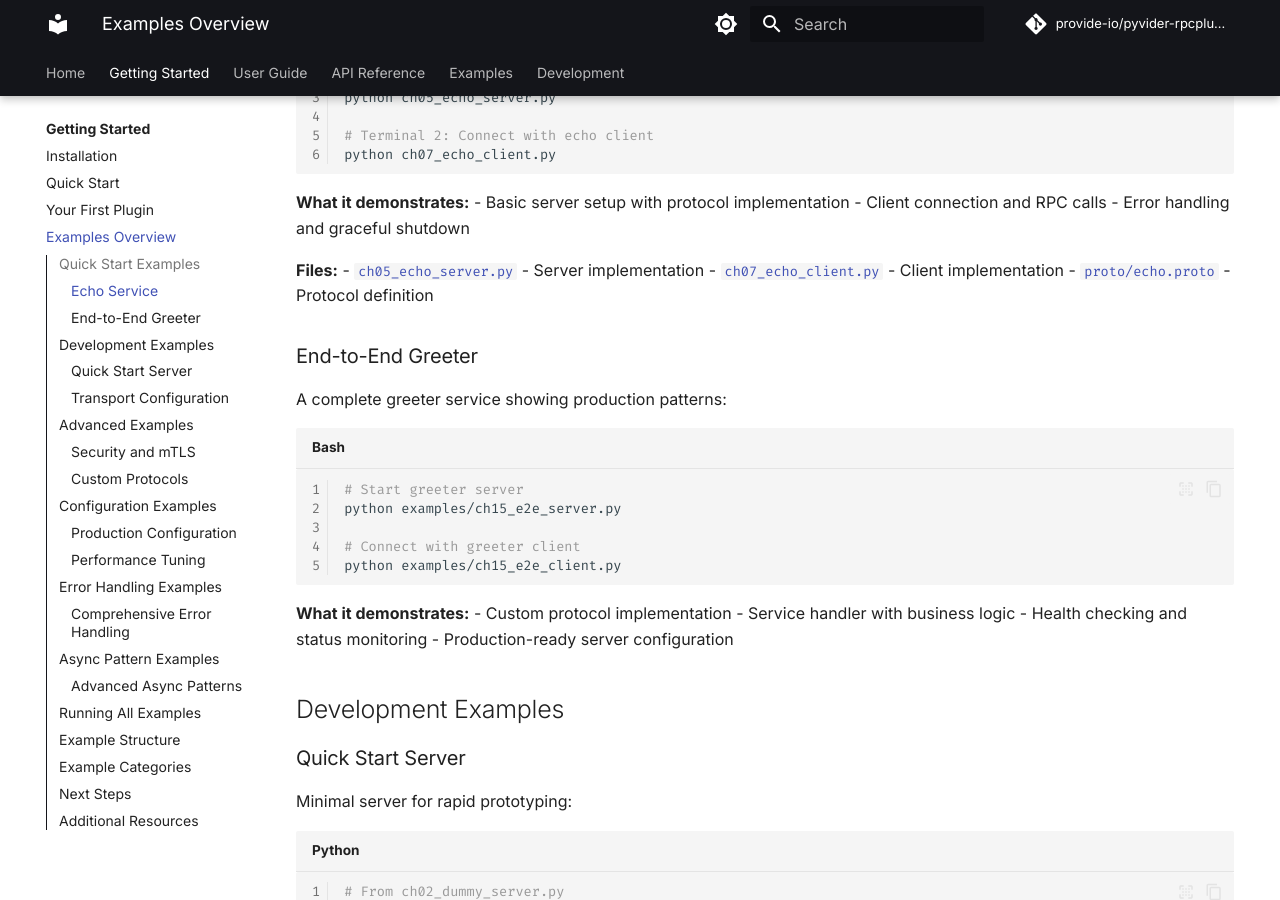
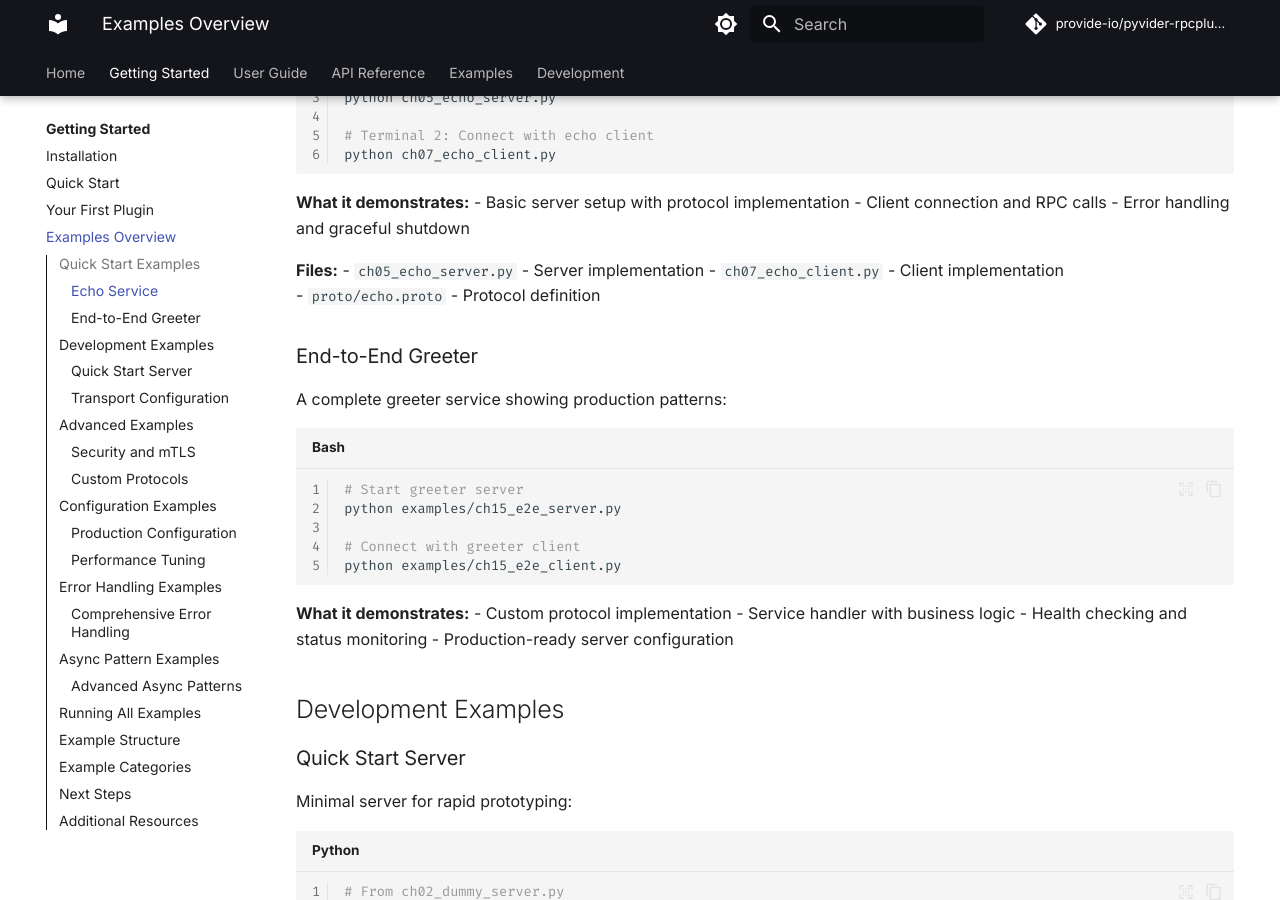
Before and after one commit to provide-io/pyvider-rpcplugin, an MkDocs documentation site: the page built from docs/getting-started/examples.md, in a window 1280 px wide and 900 px high, scrolled down 500 px. Built offline with MkDocs 1.6.1 and Material for MkDocs 9.7.7, drawn with Linux system fonts in a browser that asks for light colours; comment, search, counter and statistics services are not loaded; the version menu is left out; some of the changed lines change nothing that is shown.

Commit message:
🔼⚙️ [skip ci] auto-commit

````diff
--- a/docs/getting-started/examples.md
+++ b/docs/getting-started/examples.md
@@ -22,9 +22,9 @@ python ch07_echo_client.py
 - Error handling and graceful shutdown
 
 **Files:**
-- [`ch05_echo_server.py`](../examples/ch05_echo_server.py) - Server implementation
-- [`ch07_echo_client.py`](../examples/ch07_echo_client.py) - Client implementation
-- [`proto/echo.proto`](../examples/proto/echo.proto) - Protocol definition
+- `ch05_echo_server.py` - Server implementation
+- `ch07_echo_client.py` - Client implementation
+- `proto/echo.proto` - Protocol definition
 
 ### End-to-End Greeter
 A complete greeter service showing production patterns:
@@ -61,8 +61,8 @@ async def main():
 ```
 
 **Files:**
-- [`ch02_dummy_server.py`](../examples/ch02_dummy_server.py)
-- [`ch02_quick_start_client.py`](../examples/ch02_quick_start_client.py)
+- `ch02_dummy_server.py`
+- `ch02_quick_start_client.py`
 
 ### Transport Configuration
 Examples showing different transport options:
@@ -88,7 +88,7 @@ server = plugin_server(
 ```
 
 **File:**
-- [`ch04_transport_options_demo.py`](../examples/ch04_transport_options_demo.py)
+- `ch04_transport_options_demo.py`
 
 ## Advanced Examples
 
@@ -117,7 +117,7 @@ server = plugin_server(protocol=protocol, handler=handler)
 - Certificate rotation patterns
 
 **File:**
-- [`ch09_security_mtls_example.py`](../examples/ch09_security_mtls_example.py)
+- `ch09_security_mtls_example.py`
 
 ### Custom Protocols
 Building custom protocol implementations:
@@ -139,7 +139,7 @@ class CustomProtocol(RPCPluginProtocol):
 - Method type configuration
 
 **File:**
-- [`ch13_custom_protocols_demo.py`](../examples/ch13_custom_protocols_demo.py)
+- `ch13_custom_protocols_demo.py`
 
 ## Configuration Examples
 
@@ -166,7 +166,7 @@ def production_config():
 - Monitoring and observability setup
 
 **File:**
-- [`ch12_production_config_discussion.py`](../examples/ch12_production_config_discussion.py)
+- `ch12_production_config_discussion.py`
 
 ### Performance Tuning
 Performance optimization examples:
@@ -190,7 +190,7 @@ configure(
 - Benchmarking patterns
 
 **File:**
-- [`ch14_performance_tuning_concepts.py`](../examples/ch14_performance_tuning_concepts.py)
+- `ch14_performance_tuning_concepts.py`
 
 ## Error Handling Examples
 
@@ -218,7 +218,7 @@ except RPCPluginError as e:
 ```
 
 **File:**
-- [`ch11_error_handling_demo.py`](../examples/ch11_error_handling_demo.py)
+- `ch11_error_handling_demo.py`
 
 ## Async Pattern Examples
 
@@ -240,7 +240,7 @@ async def concurrent_requests():
 ```
 
 **File:**
-- [`ch10_async_patterns_demo.py`](../examples/ch10_async_patterns_demo.py)
+- `ch10_async_patterns_demo.py`
 
 ## Running All Examples
 
````
